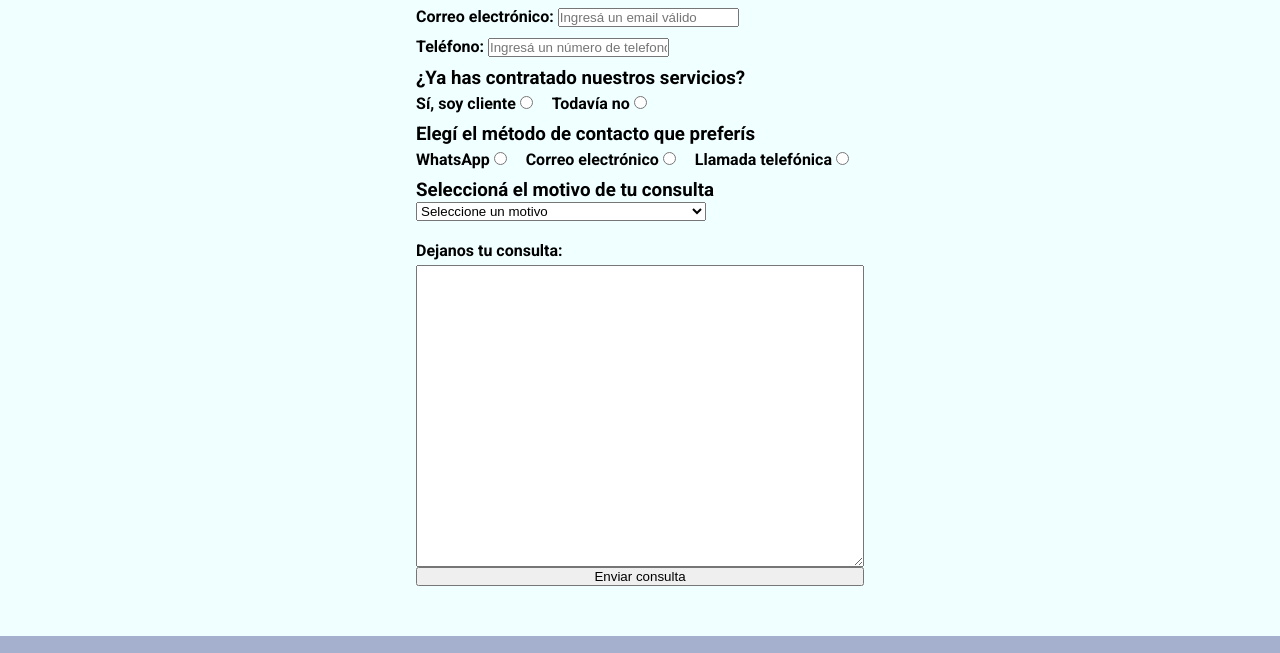
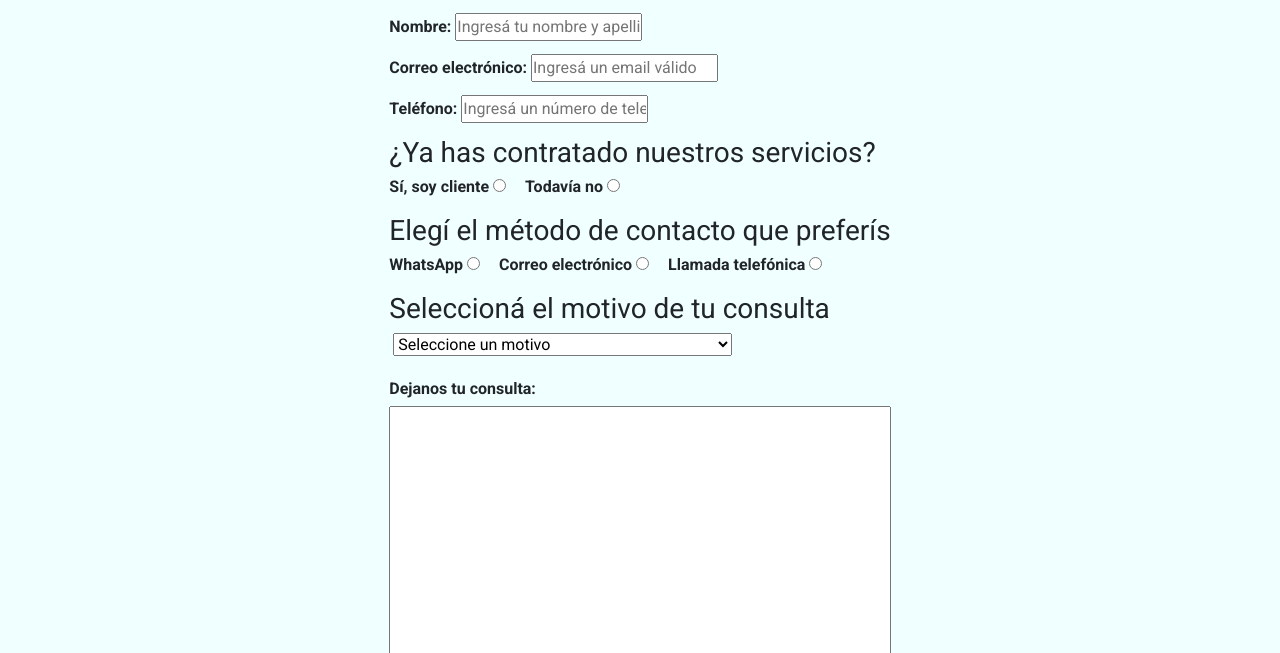
Before and after one commit to JuanVeron/agenciaDeViajes, a plain HTML site: page pages/contacto.html in a window 1280 px wide. Shown: the part 259-912 px from the top of the page. Drawn offline with nearby package versions, Linux system fonts and the light colour scheme.

Commit message:
Vinculando aos y Bootstrap

```diff
--- a/pages/contacto.html
+++ b/pages/contacto.html
@@ -13,6 +13,10 @@
         <link href="https://fonts.googleapis.com/css2?family=Courgette&family=Josefin+Sans:wght@400;700&family=Playfair+Display:wght@400;500;700&family=Roboto:wght@100;400;700&display=swap" rel="stylesheet">
         <!-- Favicon -->
         <link rel="icon" type="image/x-icon" href="../img/logo-color.png">
+        <!-- Vinculando aos -->
+        <link href="https://unpkg.com/aos@2.3.1/dist/aos.css" rel="stylesheet">
+        <!-- Vinculando Bootstrap -->
+        <link href="https://cdn.jsdelivr.net/npm/bootstrap@5.1.3/dist/css/bootstrap.min.css" rel="stylesheet" integrity="sha384-1BmE4kWBq78iYhFldvKuhfTAU6auU8tT94WrHftjDbrCEXSU1oBoqyl2QvZ6jIW3" crossorigin="anonymous">
     </head>
     <body class="body">
         <!-- header, main, footer, nav, section -->
@@ -154,5 +158,12 @@
                 </div>
             </div>
         </footer>
+    <!--  Vinculando aos JS -->
+    <script src="https://unpkg.com/aos@2.3.1/dist/aos.js"></script>
+    <script>
+        AOS.init();
+    </script>
     </body>
+    <!-- Vinculando Bootstrap JS -->
+    <script src="https://cdn.jsdelivr.net/npm/bootstrap@5.1.3/dist/js/bootstrap.bundle.min.js" integrity="sha384-ka7Sk0Gln4gmtz2MlQnikT1wXgYsOg+OMhuP+IlRH9sENBO0LRn5q+8nbTov4+1p" crossorigin="anonymous"></script>
 </html>
```
Also changed, not shown: index.html (+11 -0 lines), pages/empresa.html (+11 -0 lines), pages/faq.html (+11 -0 lines), pages/terms.html (+11 -0 lines), pages/viajes.html (+11 -0 lines).
